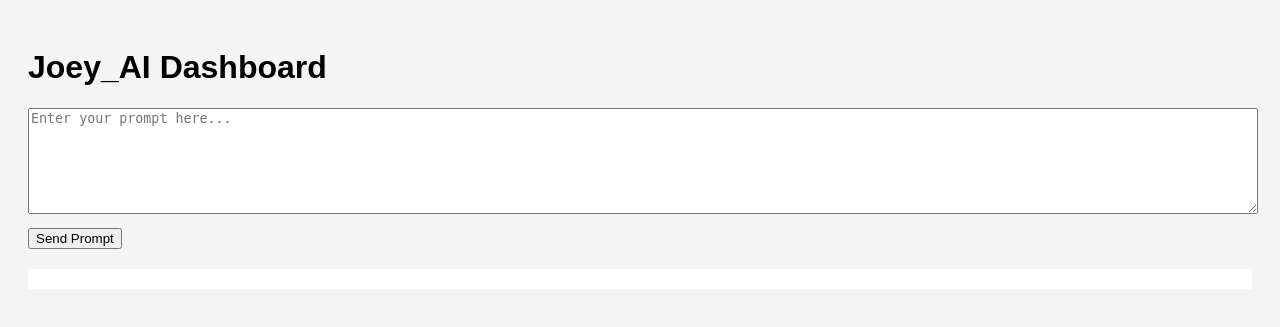
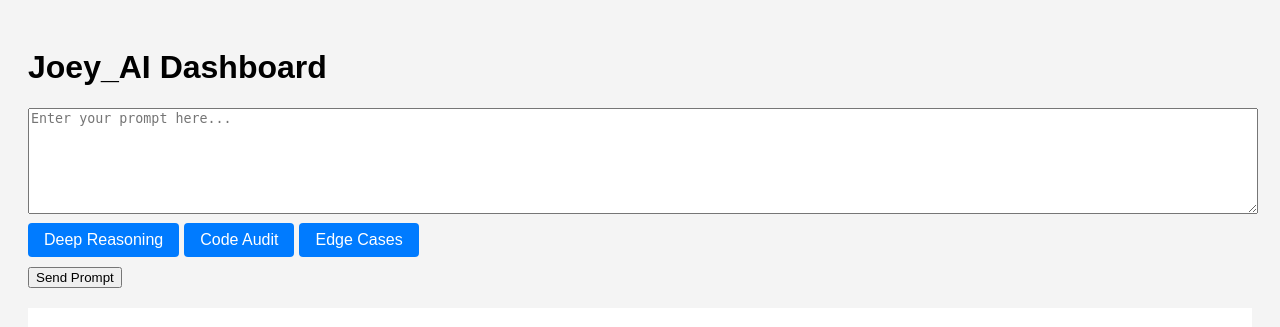
Before and after one commit to JoeyEinTX/Joey_AI, a Flask app: page / in a window 1280 px wide. Shown: the top 327 px of the page. Run offline with Flask 3, Linux system fonts and the light colour scheme.

Commit message:
Phase 2: Dynamic prompt presets loaded from backend

```diff
--- a/backend/app.py
+++ b/backend/app.py
@@ -1,8 +1,10 @@
 from flask import Flask, render_template
 from routes.query_routes import query_bp
+from routes.preset_routes import preset_bp
 
 app = Flask(__name__, template_folder="../frontend/templates", static_folder="../frontend/static")
 app.register_blueprint(query_bp)
+app.register_blueprint(preset_bp)
 
 @app.route('/')
 def home():
--- a/frontend/scripts.js
+++ b/frontend/scripts.js
@@ -1,3 +1,4 @@
+
 async function sendPrompt() {
     const prompt = document.getElementById('prompt').value;
     const res = await fetch('/query', {
@@ -8,3 +9,21 @@ async function sendPrompt() {
     const data = await res.json();
     document.getElementById('response').innerText = data.response;
 }
+
+async function loadPresets() {
+    const res = await fetch('/presets');
+    const presets = await res.json();
+    const container = document.getElementById('preset-buttons');
+    container.innerHTML = '';
+    presets.forEach(preset => {
+        const btn = document.createElement('button');
+        btn.className = 'preset-btn';
+        btn.innerText = preset.name;
+        btn.onclick = () => {
+            document.getElementById('prompt').value = preset.text;
+        };
+        container.appendChild(btn);
+    });
+}
+
+window.addEventListener('DOMContentLoaded', loadPresets);
--- a/frontend/static/style.css
+++ b/frontend/static/style.css
@@ -10,6 +10,21 @@ textarea {
 button {
     margin-top: 10px;
 }
+/* Preset buttons styling */
+.preset-btn {
+    background-color: #007bff;
+    color: #fff;
+    border: none;
+    border-radius: 4px;
+    margin: 5px 5px 0 0;
+    padding: 8px 16px;
+    cursor: pointer;
+    font-size: 1em;
+    transition: background 0.2s;
+}
+.preset-btn:hover {
+    background-color: #0056b3;
+}
 pre {
     margin-top: 20px;
     background: #fff;
```
